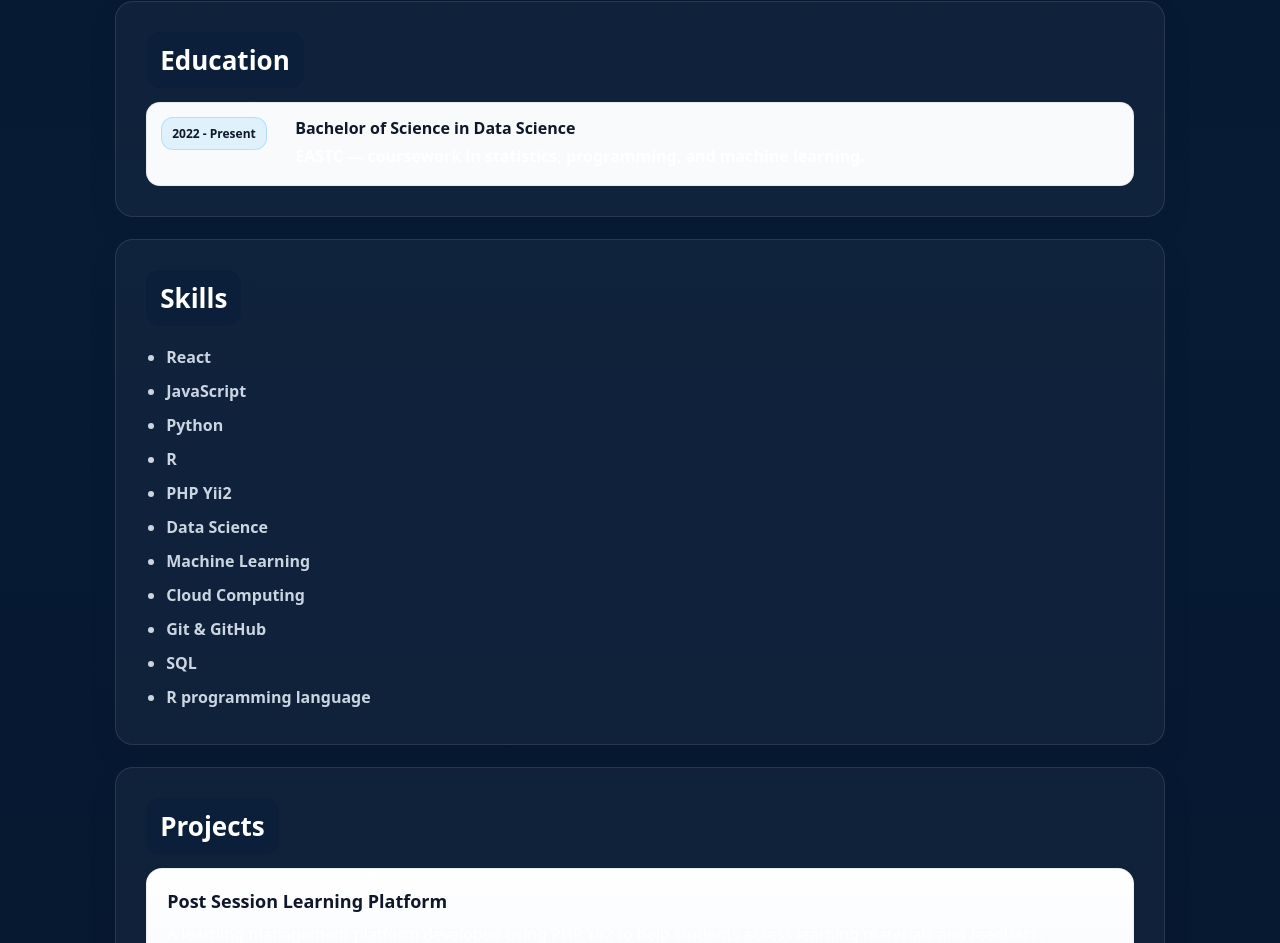
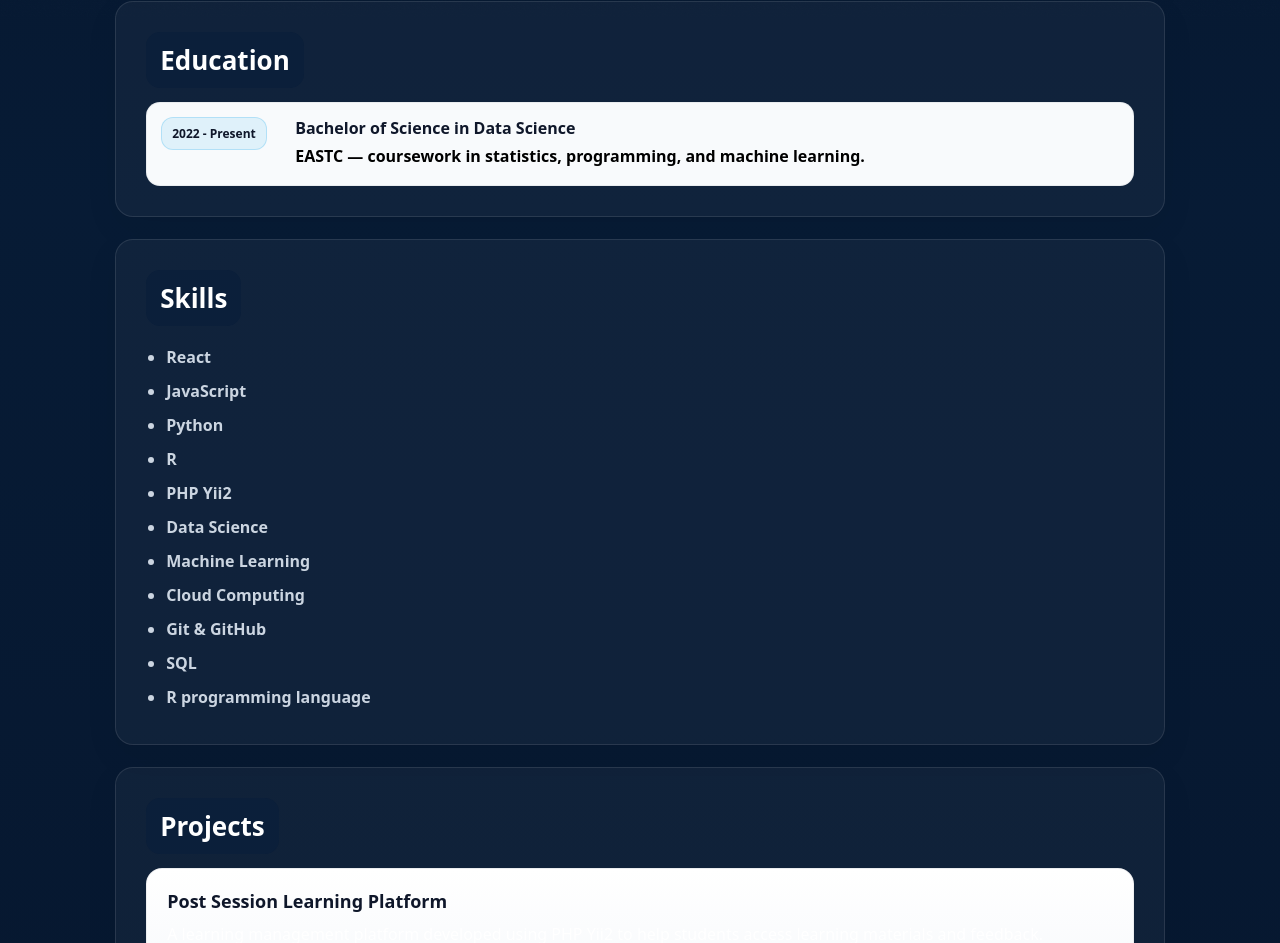
Before and after one commit to iddyimasha-sys/person-portfolio, a React (Vite) app: page / in a window 1280 px wide. Shown: the part 783-1726 px from the top of the page. Built offline with nearby package versions, Linux system fonts and the light colour scheme.

Commit message:
Make EASTC coursework text black

```diff
--- a/src/App.jsx
+++ b/src/App.jsx
@@ -93,7 +93,9 @@ function App() {
             </div>
             <div className="stack-body">
               <h3>Bachelor of Science in Data Science</h3>
-              <p className="muted">EASTC — coursework in statistics, programming, and machine learning.</p>
+              <p className="muted" style={{ color: "#000" }}>
+                EASTC — coursework in statistics, programming, and machine learning.
+              </p>
             </div>
           </div>
         </div>
```
